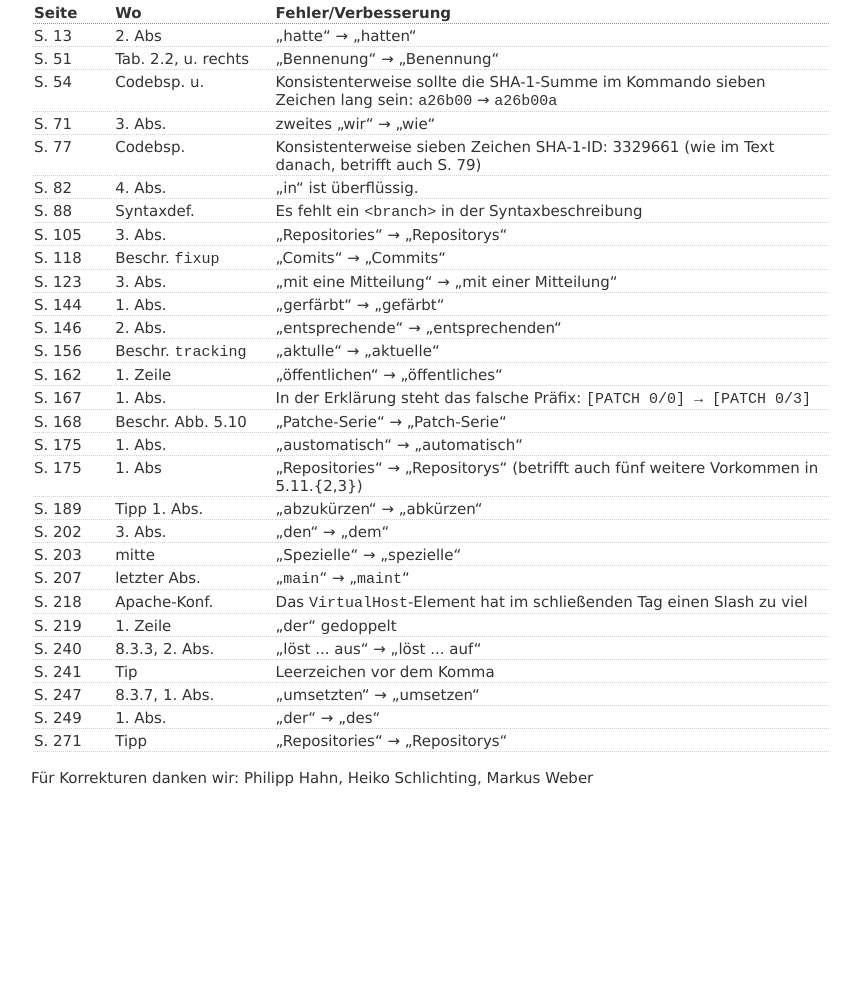
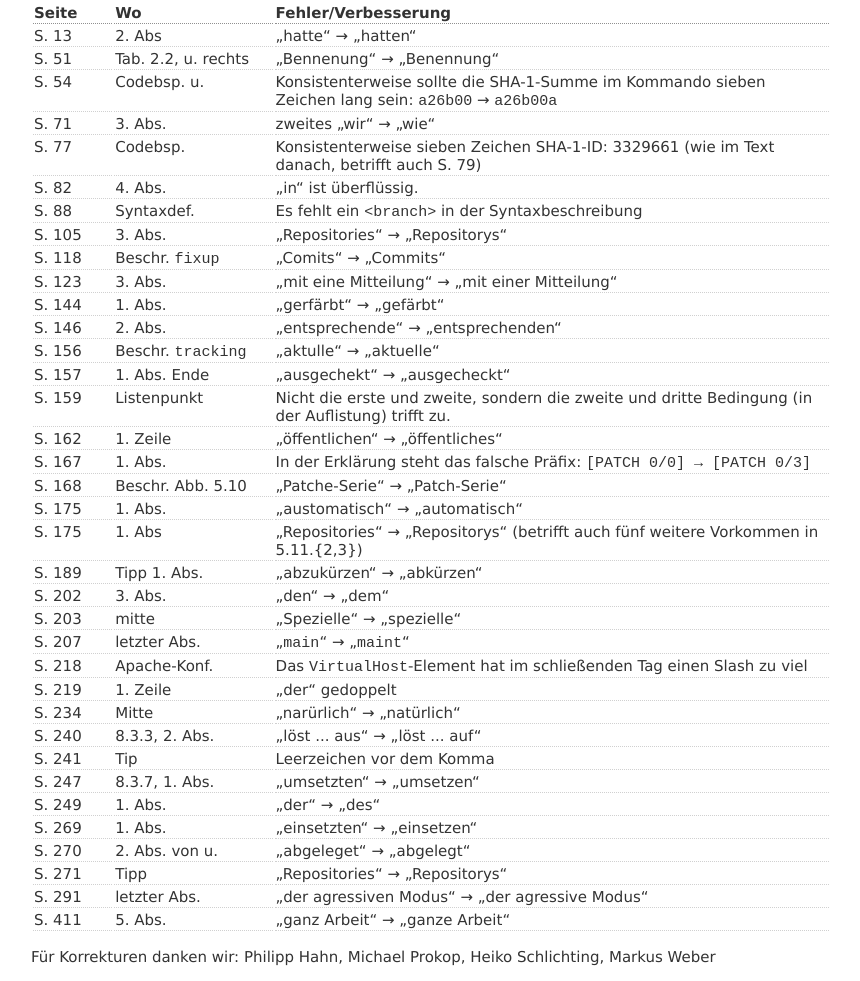
Before and after one commit to gitbuch/gitbuch.github.com, a plain HTML site: page errata.html in a window 1280 px wide. Shown: the part 292-1273 px from the top of the page, without its empty margins (209-1069 px from the left). Before the commit the page ends 1094 px from the top, so only its background shows below. Drawn offline with Linux system fonts and the light colour scheme.

Commit message:
Errata: Korrekturen mika

```diff
--- a/errata.html
+++ b/errata.html
@@ -228,6 +228,29 @@ Haben Sie auch einen Fehler gefunden? Dann schreiben Sie uns unter
 </tr>
 <tr>
     <td class="page">
+        S. 157
+    </td>
+    <td class="location">
+        1. Abs. Ende
+    </td>
+    <td class="what">
+        „ausgechekt“ &rarr; „ausgecheckt“
+    </td>
+</tr>
+<tr>
+    <td class="page">
+        S. 159
+    </td>
+    <td class="location">
+        Listenpunkt
+    </td>
+    <td class="what">
+        Nicht die erste und zweite, sondern die zweite und dritte Bedingung (in
+        der Auflistung) trifft zu.
+    </td>
+</tr>
+<tr>
+    <td class="page">
         S. 162
     </td>
     <td class="location">
@@ -350,6 +373,17 @@ Haben Sie auch einen Fehler gefunden? Dann schreiben Sie uns unter
 </tr>
 <tr>
     <td class="page">
+        S. 234
+    </td>
+    <td class="location">
+        Mitte
+    </td>
+    <td class="what">
+        „narürlich“ &rarr; „natürlich“
+    </td>
+</tr>
+<tr>
+    <td class="page">
         S. 240
     </td>
     <td class="location">
@@ -394,6 +428,28 @@ Haben Sie auch einen Fehler gefunden? Dann schreiben Sie uns unter
 </tr>
 <tr>
     <td class="page">
+        S. 269
+    </td>
+    <td class="location">
+        1. Abs.
+    </td>
+    <td class="what">
+        „einsetzten“ &rarr; „einsetzen“
+    </td>
+</tr>
+<tr>
+    <td class="page">
+        S. 270
+    </td>
+    <td class="location">
+        2. Abs. von u.
+    </td>
+    <td class="what">
+        „abgeleget“ &rarr; „abgelegt“
+    </td>
+</tr>
+<tr>
+    <td class="page">
         S. 271
     </td>
     <td class="location">
@@ -403,11 +459,34 @@ Haben Sie auch einen Fehler gefunden? Dann schreiben Sie uns unter
         „Repositories“ &rarr; „Repositorys“
     </td>
 </tr>
+<tr>
+    <td class="page">
+        S. 291
+    </td>
+    <td class="location">
+        letzter Abs.
+    </td>
+    <td class="what">
+        „der agressiven Modus“ &rarr; „der agressive Modus“
+    </td>
+</tr>
+<tr>
+    <td class="page">
+        S. 411
+    </td>
+    <td class="location">
+        5. Abs.
+    </td>
+    <td class="what">
+        „ganz Arbeit“ &rarr; „ganze Arbeit“
+    </td>
+</tr>
 </table>
 
 <p id="danksagung">
     Für Korrekturen danken wir:
         Philipp Hahn,
+        Michael Prokop,
         Heiko Schlichting,
         Markus Weber
 </p>
```
